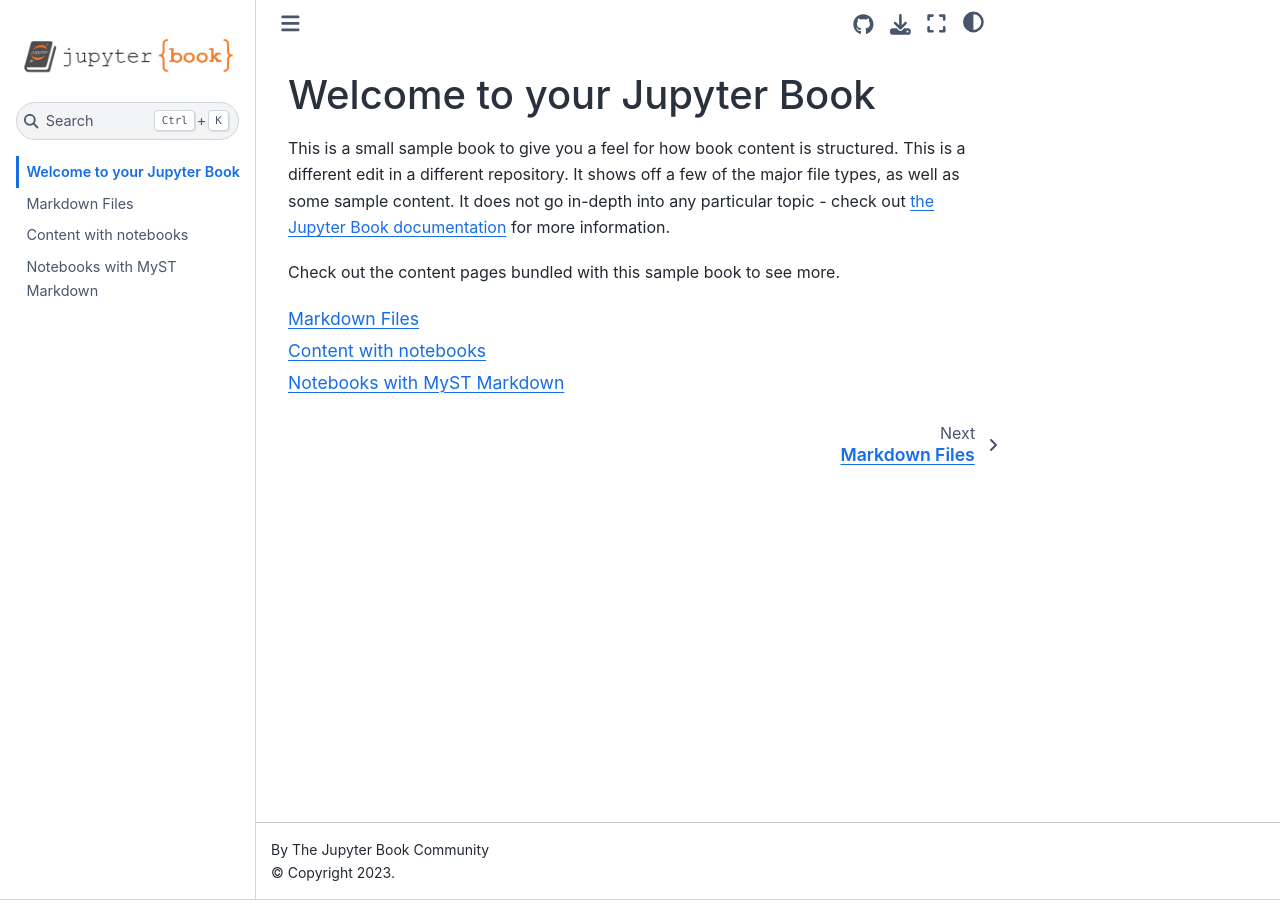
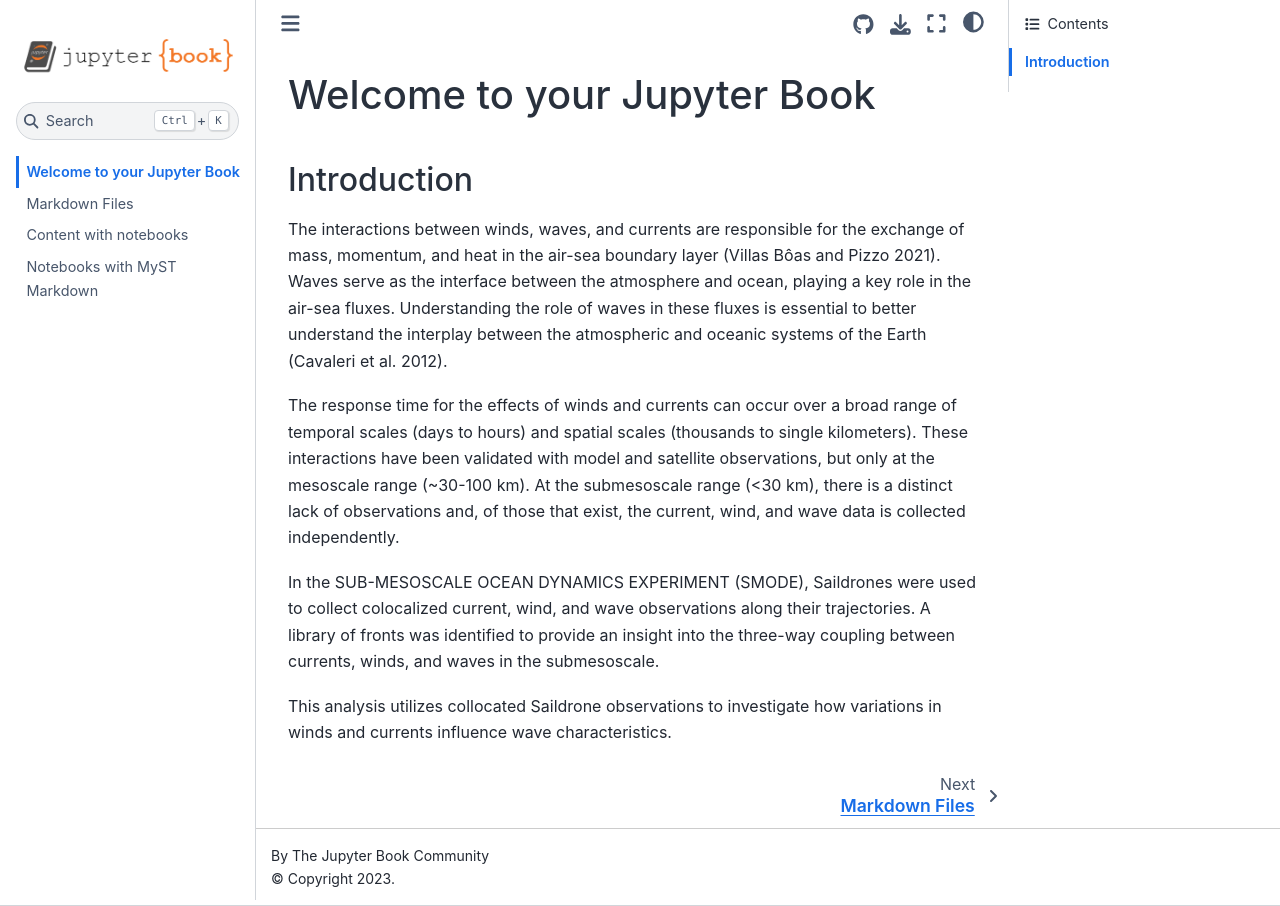
Before and after one commit to mines-oceanography/saildrone_synthesis, a Jupyter Book: the page built from intro.md, in a window 1280 px wide. Built offline with Jupyter Book 1.0.4 settings and Sphinx 7.4.7 and the Sphinx Book theme 1.1.4, drawn with Linux system fonts in a browser that asks for light colours.

Commit message:
Added first draft of intro

````diff
--- a/intro.md
+++ b/intro.md
@@ -1,12 +1,11 @@
 # Welcome to your Jupyter Book
 
-This is a small sample book to give you a feel for how book content is
-structured.
-This is a different edit in a different repository.
-It shows off a few of the major file types, as well as some sample content.
-It does not go in-depth into any particular topic - check out [the Jupyter Book documentation](https://jupyterbook.org) for more information.
+## Introduction
 
-Check out the content pages bundled with this sample book to see more.
+The interactions between winds, waves, and currents are responsible for the exchange of mass, momentum, and heat in the air-sea boundary layer (Villas Bôas and Pizzo 2021). Waves serve as the interface between the atmosphere and ocean, playing a key role in the air-sea fluxes. Understanding the role of waves in these fluxes is essential to better understand the interplay between the atmospheric and oceanic systems of the Earth (Cavaleri et al. 2012).
 
-```{tableofcontents}
-```
+The response time for the effects of winds and currents can occur over a broad range of temporal scales (days to hours) and spatial scales (thousands to single kilometers). These interactions have been validated with model and satellite observations, but only at the mesoscale range (~30-100 km). At the submesoscale range (<30 km), there is a distinct lack of observations and, of those that exist, the current, wind, and wave data is collected independently.
+
+In the SUB-MESOSCALE OCEAN DYNAMICS EXPERIMENT (SMODE), Saildrones were used to collect colocalized current, wind, and wave observations along their trajectories. A library of fronts was identified to provide an insight into the three-way coupling between currents, winds, and waves in the submesoscale.
+
+This analysis utilizes collocated Saildrone observations to investigate how variations in winds and currents influence wave characteristics.
````
